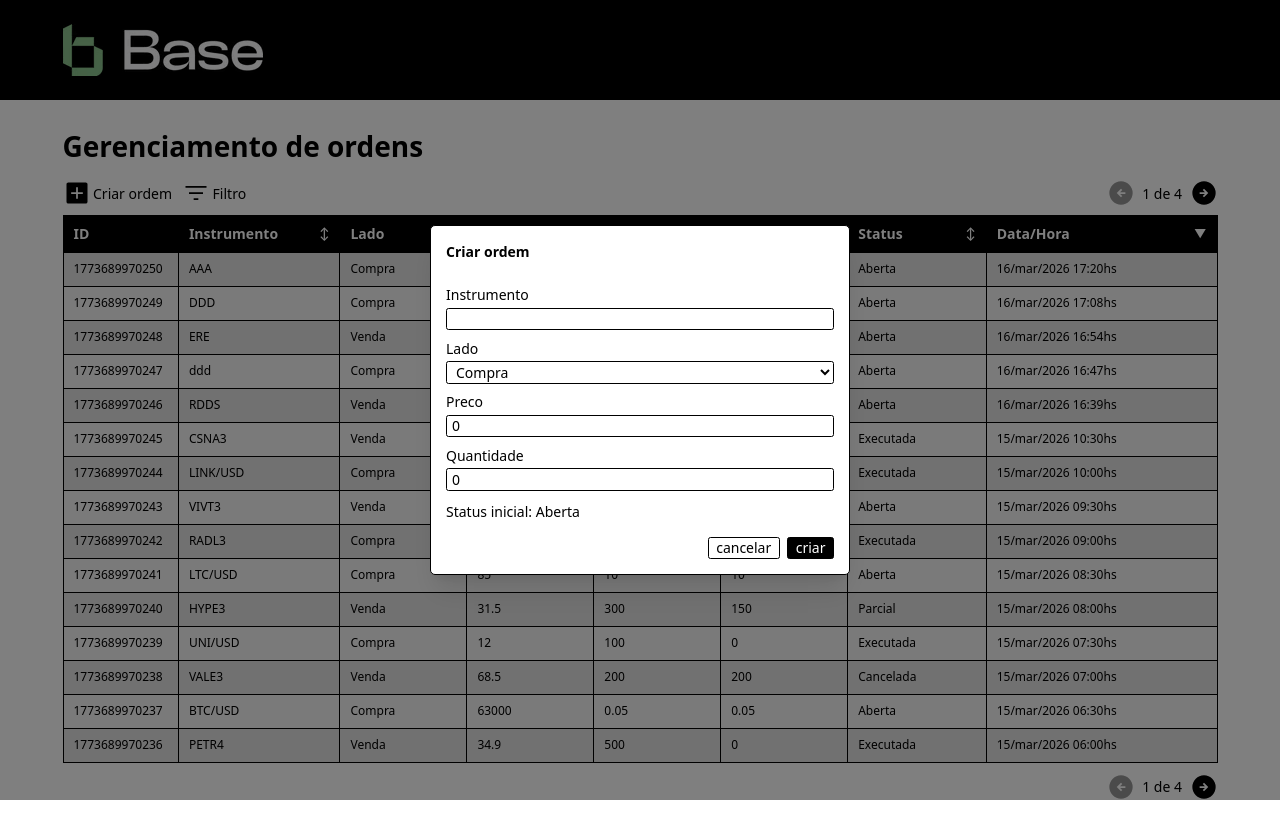
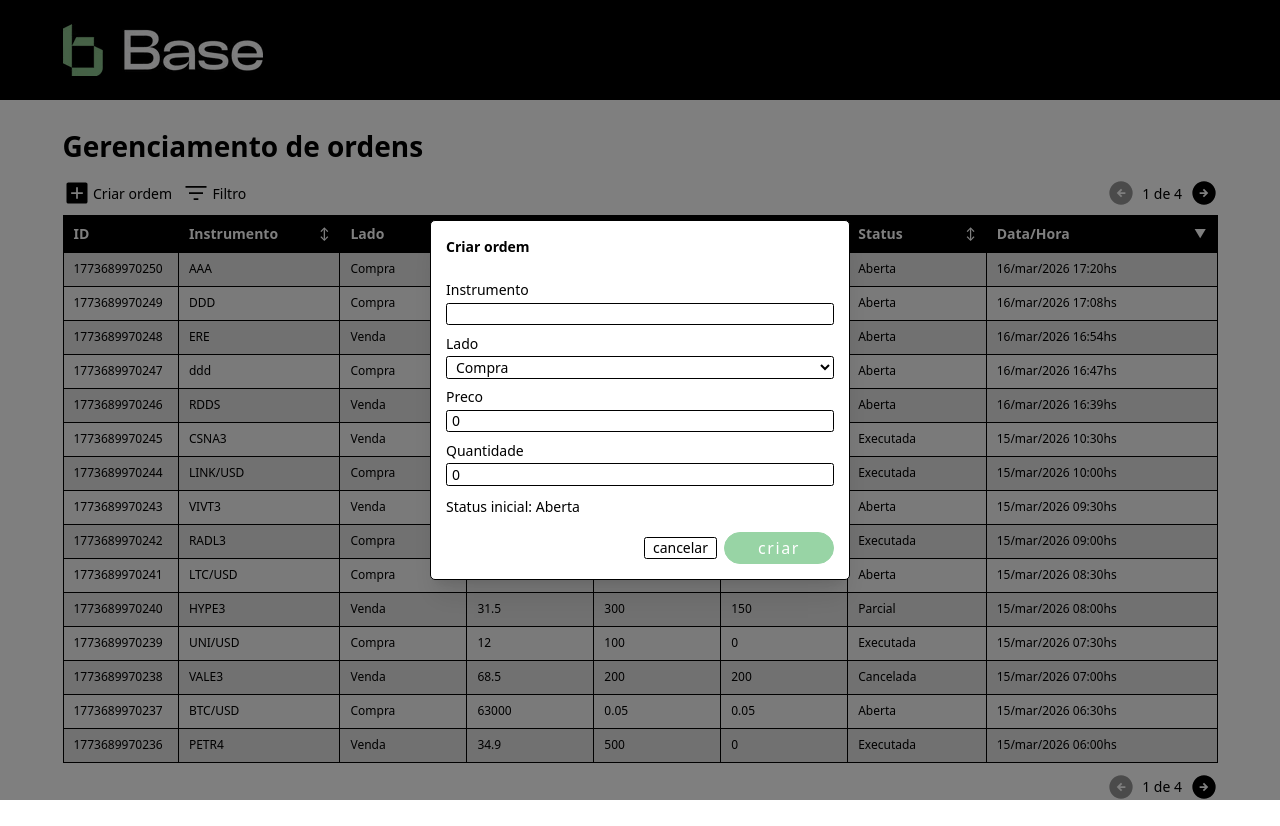
Before and after one commit to atelesjr/base-orders, a Next.js app: page / in a window 1280 px wide. Both pictures are taken after a click on the button "Criar ordem". Built offline with nearby package versions, Linux system fonts and the light colour scheme; data requests are answered from the project's data file; a web font is replaced by a local one.

Commit message:
feat: enhance CreateOrderModal tests and improve button component styles

```diff
--- a/components/CreateOrderModal/index.tsx
+++ b/components/CreateOrderModal/index.tsx
@@ -2,7 +2,11 @@
 
 import { useForm } from 'react-hook-form';
 import Modal from '@/components/Modal';
-import { createOrderSchema, type CreateOrderInput } from '@/lib/orders/create-order.schema';
+import {
+	createOrderSchema,
+	type CreateOrderInput,
+} from '@/lib/orders/create-order.schema';
+import Button from '@/components/ui/buttons';
 import './CreateOrderModal.styles.css';
 
 type CreateOrderModalProps = {
@@ -89,8 +93,15 @@ const CreateOrderModal = ({
 				</Modal.Header>
 
 				<Modal.Body>
-					<form className="create-order-modal__form" id="create-order-form" onSubmit={onSubmit}>
-						<label className="create-order-modal__field" htmlFor="create-order-instrument">
+					<form
+						className="create-order-modal__form"
+						id="create-order-form"
+						onSubmit={onSubmit}
+					>
+						<label
+							className="create-order-modal__field"
+							htmlFor="create-order-instrument"
+						>
 							<span>Instrumento</span>
 							<input
 								id="create-order-instrument"
@@ -102,22 +113,32 @@ const CreateOrderModal = ({
 								}}
 							/>
 							{errors.instrument ? (
-								<span className="create-order-modal__error">{errors.instrument.message}</span>
+								<span className="create-order-modal__error">
+									{errors.instrument.message}
+								</span>
 							) : null}
 						</label>
 
-						<label className="create-order-modal__field" htmlFor="create-order-side">
+						<label
+							className="create-order-modal__field"
+							htmlFor="create-order-side"
+						>
 							<span>Lado</span>
 							<select id="create-order-side" {...register('side')}>
 								<option value="Compra">Compra</option>
 								<option value="Venda">Venda</option>
 							</select>
 							{errors.side ? (
-								<span className="create-order-modal__error">{errors.side.message}</span>
+								<span className="create-order-modal__error">
+									{errors.side.message}
+								</span>
 							) : null}
 						</label>
 
-						<label className="create-order-modal__field" htmlFor="create-order-price">
+						<label
+							className="create-order-modal__field"
+							htmlFor="create-order-price"
+						>
 							<span>Preco</span>
 							<input
 								id="create-order-price"
@@ -126,11 +147,16 @@ const CreateOrderModal = ({
 								{...register('price', { valueAsNumber: true })}
 							/>
 							{errors.price ? (
-								<span className="create-order-modal__error">{errors.price.message}</span>
+								<span className="create-order-modal__error">
+									{errors.price.message}
+								</span>
 							) : null}
 						</label>
 
-						<label className="create-order-modal__field" htmlFor="create-order-quantity">
+						<label
+							className="create-order-modal__field"
+							htmlFor="create-order-quantity"
+						>
 							<span>Quantidade</span>
 							<input
 								id="create-order-quantity"
@@ -139,7 +165,9 @@ const CreateOrderModal = ({
 								{...register('quantity', { valueAsNumber: true })}
 							/>
 							{errors.quantity ? (
-								<span className="create-order-modal__error">{errors.quantity.message}</span>
+								<span className="create-order-modal__error">
+									{errors.quantity.message}
+								</span>
 							) : null}
 						</label>
 
@@ -148,7 +176,9 @@ const CreateOrderModal = ({
 						</p>
 
 						{errors.root ? (
-							<p className="create-order-modal__root-error">{errors.root.message}</p>
+							<p className="create-order-modal__root-error">
+								{errors.root.message}
+							</p>
 						) : null}
 					</form>
 				</Modal.Body>
@@ -161,14 +191,14 @@ const CreateOrderModal = ({
 					>
 						cancelar
 					</button>
-					<button
-						className="orders-grid__filter-submit"
+					<Button
 						disabled={isSubmitting}
 						form="create-order-form"
 						type="submit"
+						variant="primary"
 					>
 						criar
-					</button>
+					</Button>
 				</Modal.Footer>
 			</Modal.Content>
 		</Modal.Root>
--- /dev/null
+++ b/components/OrderGrid/parts/FilterTextInput.tsx
@@ -0,0 +1,30 @@
+type OrdersGridFilterTextInputProps = {
+	id: string;
+	label: string;
+	value: string;
+	placeholder: string;
+	onChange: (nextValue: string) => void;
+};
+
+export const OrdersGridFilterTextInput = ({
+	id,
+	label,
+	value,
+	placeholder,
+	onChange,
+}: OrdersGridFilterTextInputProps) => {
+	return (
+		<label className="orders-grid__filter-field" htmlFor={id}>
+			<span>{label}</span>
+			<input
+				id={id}
+				onChange={(event) => {
+					onChange(event.target.value);
+				}}
+				placeholder={placeholder}
+				type="text"
+				value={value}
+			/>
+		</label>
+	);
+};
--- /dev/null
+++ b/components/ui/buttons/Button.styles.css
@@ -0,0 +1,18 @@
+@reference '../../../styles/globals.css';
+
+.ui-button {
+	@apply inline-flex h-[3.25rem] min-w-[11rem] items-center justify-center rounded-full border px-8 text-(length:--font-size-base) leading-none tracking-widest transition-all duration-200 cursor-pointer;
+}
+
+.ui-button--primary {
+	@apply border-green bg-green text-white;
+}
+
+.ui-button--primary:hover {
+	@apply border-black bg-white text-black;
+	transform: translateY(-1px);
+}
+
+.ui-button--primary:active {
+	transform: translateY(0);
+}
--- /dev/null
+++ b/components/ui/buttons/index.tsx
@@ -0,0 +1,29 @@
+import type { ButtonHTMLAttributes, ReactNode } from 'react';
+import './Button.styles.css';
+
+type ButtonVariant = 'primary';
+
+type ButtonProps = ButtonHTMLAttributes<HTMLButtonElement> & {
+	children: ReactNode;
+	variant?: ButtonVariant;
+};
+
+const Button = ({
+	children,
+	className,
+	variant = 'primary',
+	type = 'button',
+	...buttonProps
+}: ButtonProps) => {
+	const classes = ['ui-button', `ui-button--${variant}`, className]
+		.filter(Boolean)
+		.join(' ');
+
+	return (
+		<button className={classes} type={type} {...buttonProps}>
+			{children}
+		</button>
+	);
+};
+
+export default Button;
--- a/styles/theme.css
+++ b/styles/theme.css
@@ -21,6 +21,8 @@
 	--color-text: var(--color-black);
 
 	/* Responsive font sizes using clamp(min, ideal, max) */
+	/* Base: 11px (mobile) → fluid scale → 18px (desktop) */
+	--text-size-18: clamp(1.1rem, 1rem + 0.5vw, 1.8rem);
 	/* Base: 11px (mobile) → fluid scale → 16px (desktop) */
 	--font-size-base: clamp(1.1rem, 1rem + 0.5vw, 1.6rem);
 	/* Small: 10px (mobile) → fluid scale → 14px (desktop) */
```
Also changed, not shown: 1 other file (tests, documents, lock files or other folders).
